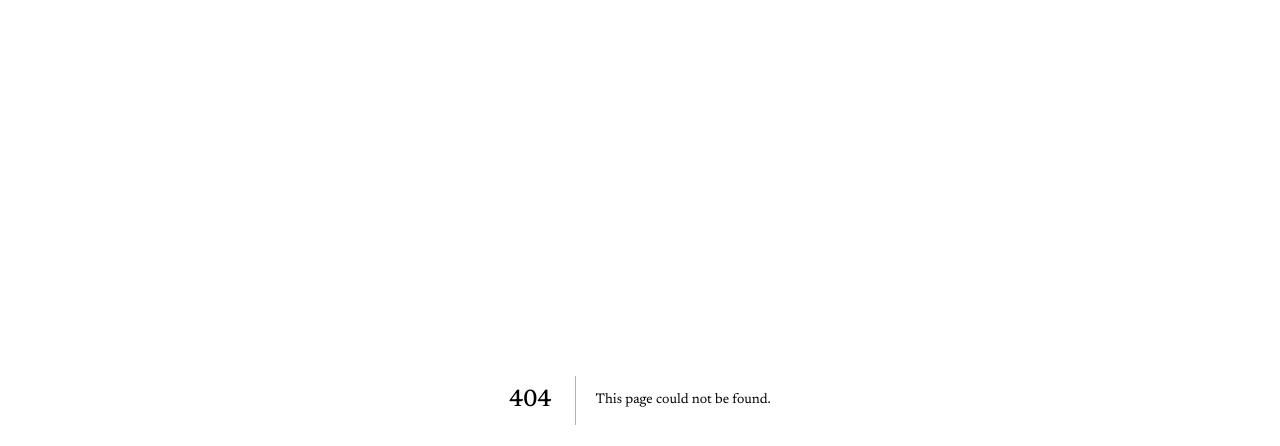
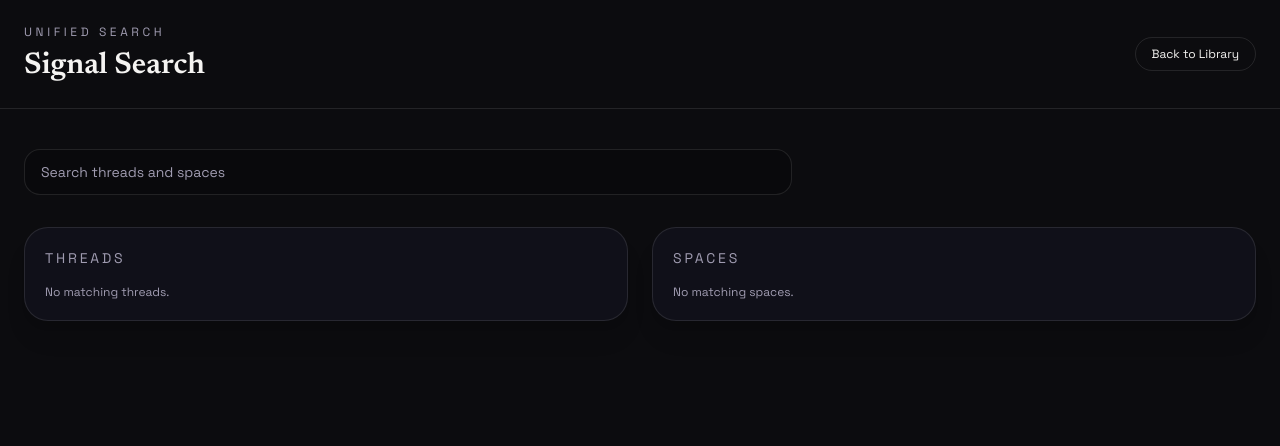
Before and after one commit to sarveshkapre/chat_with_llm, a Next.js app: page /search in a window 1280 px wide. Before the commit this address had no page. Shown: the top 446 px of the page. Built offline with nearby package versions, Linux system fonts and the light colour scheme.

Commit message:
feat(search): add unified search page

```diff
--- /dev/null
+++ b/src/app/search/page.tsx
@@ -0,0 +1,10 @@
+import { Suspense } from "react";
+import UnifiedSearch from "@/components/unified-search";
+
+export default function SearchPage() {
+  return (
+    <Suspense>
+      <UnifiedSearch />
+    </Suspense>
+  );
+}
--- a/src/components/chat-app.tsx
+++ b/src/components/chat-app.tsx
@@ -2011,6 +2011,12 @@ ${answer.citations
             className="rounded-full border border-white/10 px-3 py-1"
           >
             Collections
+          </Link>
+          <Link
+            href="/search"
+            className="rounded-full border border-white/10 px-3 py-1"
+          >
+            Search
           </Link>
           <Link
             href="/spaces"
--- a/src/components/spaces-view.tsx
+++ b/src/components/spaces-view.tsx
@@ -69,6 +69,7 @@ export default function SpacesView() {
   const [name, setName] = useState("");
   const [instructions, setInstructions] = useState("");
   const [search, setSearch] = useState("");
+  const [sortBy, setSortBy] = useState<"name" | "activity">("activity");
   const [tagFilter, setTagFilter] = useState("");
   const [tagQuery, setTagQuery] = useState("");
   const [notice, setNotice] = useState<string | null>(null);
@@ -132,7 +133,7 @@ export default function SpacesView() {
       const matchesTag = !tagFilter || tags.includes(tagFilter);
       return matchesSearch && matchesTag;
     });
-    return filtered.map((space) => {
+    const mapped = filtered.map((space) => {
       const items = threads.filter((thread) => thread.spaceId === space.id);
       const lastUpdated =
         items.length > 0
@@ -140,6 +141,9 @@ export default function SpacesView() {
               Math.max(...items.map((item) => new Date(item.createdAt).getTime()))
             ).toLocaleString()
           : "No activity yet";
+      const lastUpdatedMs = items.length
+        ? Math.max(...items.map((item) => new Date(item.createdAt).getTime()))
+        : 0;
       const tags = spaceTags[space.id] ?? [];
       const preview = items
         .slice(0, 3)
@@ -148,12 +152,19 @@ export default function SpacesView() {
         ...space,
         count: items.length,
         lastUpdated,
+        lastUpdatedMs,
         tags,
         archived: archivedSpaces.includes(space.id),
         preview,
       };
     });
-  }, [spaces, threads, search, spaceTags, archivedSpaces, tagFilter]);
+    return mapped.sort((a, b) => {
+      if (sortBy === "name") {
+        return a.name.localeCompare(b.name);
+      }
+      return b.lastUpdatedMs - a.lastUpdatedMs;
+    });
+  }, [spaces, threads, search, spaceTags, archivedSpaces, tagFilter, sortBy]);
 
   function createSpace() {
     if (!name.trim()) {
@@ -359,6 +370,16 @@ export default function SpacesView() {
               placeholder="Search spaces"
               className="mt-3 w-full rounded-2xl border border-white/10 bg-black/20 px-3 py-2 text-xs text-signal-text outline-none placeholder:text-signal-muted"
             />
+            <select
+              value={sortBy}
+              onChange={(event) =>
+                setSortBy(event.target.value as "name" | "activity")
+              }
+              className="mt-3 w-full rounded-2xl border border-white/10 bg-black/20 px-3 py-2 text-xs text-signal-text"
+            >
+              <option value="activity">Sort by activity</option>
+              <option value="name">Sort by name</option>
+            </select>
             <input
               value={tagQuery}
               onChange={(event) => setTagQuery(event.target.value)}
--- /dev/null
+++ b/src/components/unified-search.tsx
@@ -0,0 +1,160 @@
+"use client";
+
+import { useMemo, useState } from "react";
+import Link from "next/link";
+import type { AnswerResponse } from "@/lib/types/answer";
+import type { Space } from "@/lib/types/space";
+
+type Thread = AnswerResponse & {
+  title?: string | null;
+  tags?: string[];
+  spaceId?: string | null;
+  spaceName?: string | null;
+};
+
+const THREADS_KEY = "signal-history-v2";
+const SPACES_KEY = "signal-spaces-v1";
+
+export default function UnifiedSearch() {
+  const [query, setQuery] = useState("");
+  const threads = useMemo(() => {
+    if (typeof window === "undefined") return [] as Thread[];
+    const storedThreads = localStorage.getItem(THREADS_KEY);
+    if (!storedThreads) return [] as Thread[];
+    try {
+      return JSON.parse(storedThreads) as Thread[];
+    } catch {
+      return [] as Thread[];
+    }
+  }, []);
+
+  const spaces = useMemo(() => {
+    if (typeof window === "undefined") return [] as Space[];
+    const storedSpaces = localStorage.getItem(SPACES_KEY);
+    if (!storedSpaces) return [] as Space[];
+    try {
+      return JSON.parse(storedSpaces) as Space[];
+    } catch {
+      return [] as Space[];
+    }
+  }, []);
+
+  const normalized = query.trim().toLowerCase();
+
+  const filteredThreads = useMemo(() => {
+    if (!normalized) return threads;
+    return threads.filter((thread) => {
+      const title = (thread.title ?? thread.question).toLowerCase();
+      const tags = (thread.tags ?? []).join(" ").toLowerCase();
+      const space = (thread.spaceName ?? "").toLowerCase();
+      return (
+        title.includes(normalized) ||
+        thread.question.toLowerCase().includes(normalized) ||
+        tags.includes(normalized) ||
+        space.includes(normalized)
+      );
+    });
+  }, [threads, normalized]);
+
+  const filteredSpaces = useMemo(() => {
+    if (!normalized) return spaces;
+    return spaces.filter((space) => {
+      return (
+        space.name.toLowerCase().includes(normalized) ||
+        space.instructions.toLowerCase().includes(normalized)
+      );
+    });
+  }, [spaces, normalized]);
+
+  return (
+    <div className="min-h-screen bg-signal-bg text-signal-text">
+      <header className="flex flex-wrap items-center justify-between gap-3 border-b border-white/10 px-6 py-6">
+        <div>
+          <p className="text-xs uppercase tracking-[0.3em] text-signal-muted">
+            Unified Search
+          </p>
+          <h1 className="mt-2 text-3xl font-semibold">Signal Search</h1>
+        </div>
+        <Link
+          href="/"
+          className="rounded-full border border-white/10 px-4 py-2 text-xs text-signal-text"
+        >
+          Back to Library
+        </Link>
+      </header>
+
+      <main className="px-6 py-10">
+        <div className="max-w-3xl">
+          <input
+            value={query}
+            onChange={(event) => setQuery(event.target.value)}
+            placeholder="Search threads and spaces"
+            className="w-full rounded-2xl border border-white/10 bg-black/20 px-4 py-3 text-sm text-signal-text outline-none placeholder:text-signal-muted"
+          />
+        </div>
+
+        <div className="mt-8 grid gap-6 md:grid-cols-2">
+          <section className="rounded-3xl border border-white/10 bg-signal-surface/70 p-5 shadow-xl">
+            <p className="text-sm uppercase tracking-[0.2em] text-signal-muted">
+              Threads
+            </p>
+            <div className="mt-4 space-y-2">
+              {filteredThreads.length === 0 ? (
+                <p className="text-xs text-signal-muted">No matching threads.</p>
+              ) : (
+                filteredThreads.slice(0, 20).map((thread) => (
+                  <div
+                    key={thread.id}
+                    className="rounded-2xl border border-white/10 px-3 py-2 text-xs text-signal-muted"
+                  >
+                    <p className="text-sm text-signal-text">
+                      {thread.title ?? thread.question}
+                    </p>
+                    <p className="mt-1 text-[11px] text-signal-muted">
+                      {thread.spaceName ?? "No space"} · {thread.mode}
+                    </p>
+                    <Link
+                      href={`/?thread=${thread.id}`}
+                      className="mt-2 inline-block rounded-full border border-white/10 px-2 py-1 text-[11px]"
+                    >
+                      Open
+                    </Link>
+                  </div>
+                ))
+              )}
+            </div>
+          </section>
+
+          <section className="rounded-3xl border border-white/10 bg-signal-surface/70 p-5 shadow-xl">
+            <p className="text-sm uppercase tracking-[0.2em] text-signal-muted">
+              Spaces
+            </p>
+            <div className="mt-4 space-y-2">
+              {filteredSpaces.length === 0 ? (
+                <p className="text-xs text-signal-muted">No matching spaces.</p>
+              ) : (
+                filteredSpaces.slice(0, 20).map((space) => (
+                  <div
+                    key={space.id}
+                    className="rounded-2xl border border-white/10 px-3 py-2 text-xs text-signal-muted"
+                  >
+                    <p className="text-sm text-signal-text">{space.name}</p>
+                    <p className="mt-1 text-[11px] text-signal-muted">
+                      {space.instructions || "No instructions"}
+                    </p>
+                    <Link
+                      href={`/?space=${space.id}`}
+                      className="mt-2 inline-block rounded-full border border-white/10 px-2 py-1 text-[11px]"
+                    >
+                      Open
+                    </Link>
+                  </div>
+                ))
+              )}
+            </div>
+          </section>
+        </div>
+      </main>
+    </div>
+  );
+}
```
Also changed, not shown: 1 other file (tests, documents, lock files or other folders).
